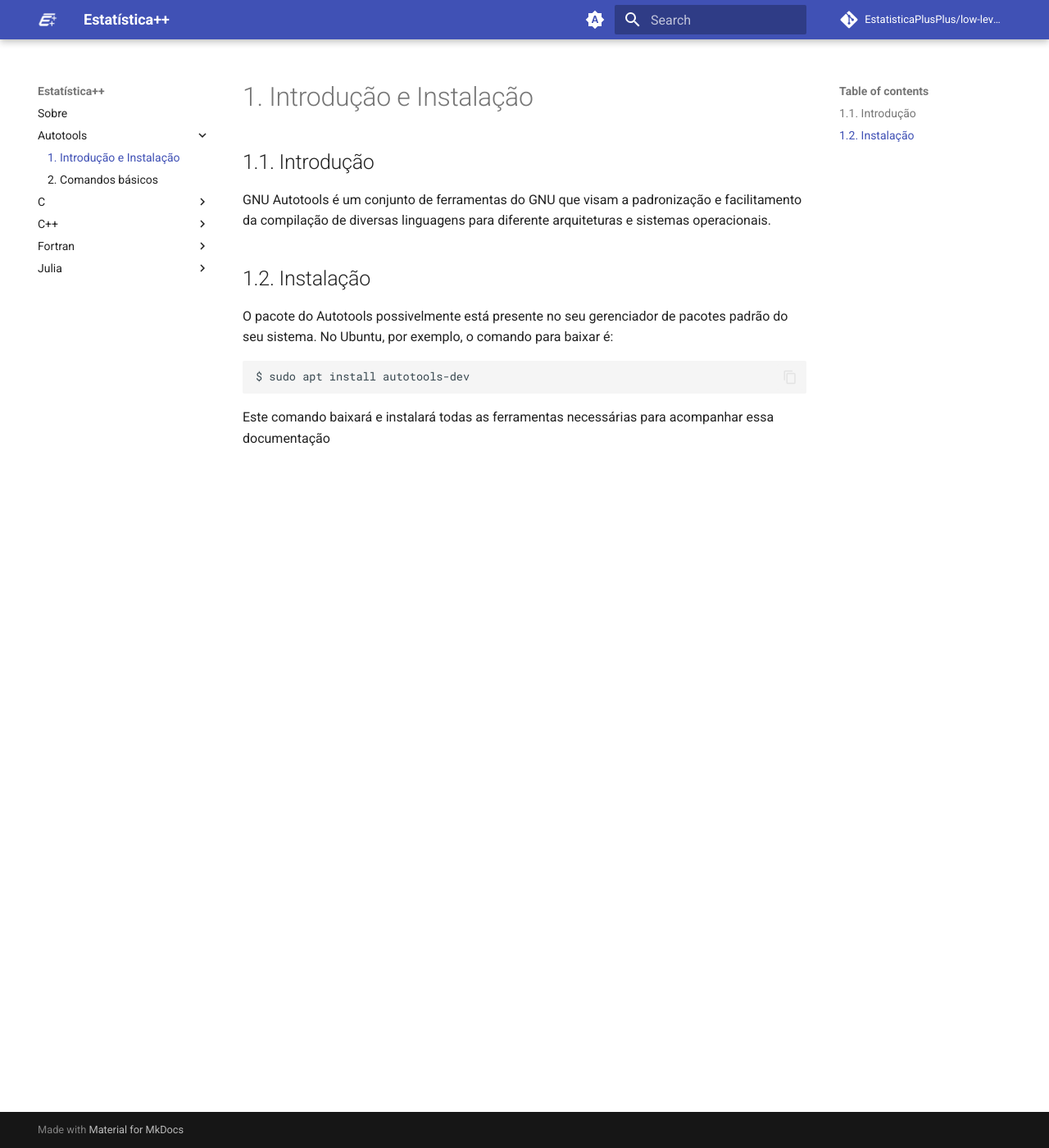
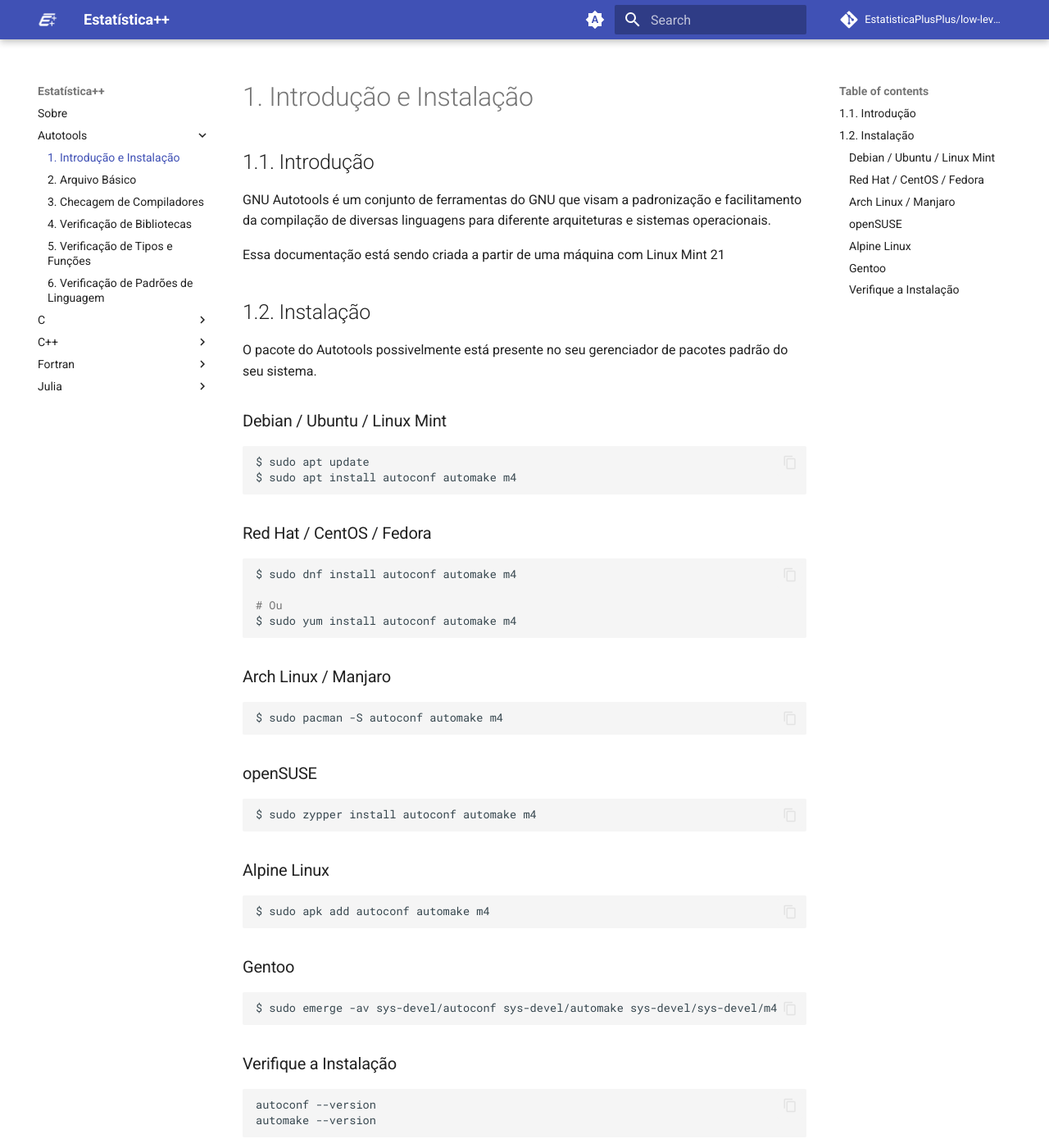
Before and after one commit to EstatisticaPlusPlus/low-level-learning, an MkDocs documentation site: the page built from docs/Autotools/capitulo_1.md, in a window 1280 px wide and 1400 px high. Shown: the whole window at 82% size. Built offline with MkDocs 1.6.1 and Material for MkDocs 9.7.7, drawn with Linux system fonts in a browser that asks for light colours; comment, search, counter and statistics services are not loaded; some of the changed text lies outside the part shown.

Commit message:
Adicionada mais documentações e reformada a estrutura da documentação

````diff
--- a/docs/Autotools/capitulo_1.md
+++ b/docs/Autotools/capitulo_1.md
@@ -9,14 +9,52 @@ GNU Autotools é um conjunto de ferramentas do GNU que visam a padronização e
 facilitamento da compilação de diversas linguagens para diferente arquiteturas
 e sistemas operacionais.
 
+Essa documentação está sendo criada a partir de uma máquina com Linux Mint 21
+
 ## 1.2. Instalação
 
 O pacote do Autotools possivelmente está presente no seu gerenciador de pacotes
-padrão do seu sistema. No Ubuntu, por exemplo, o comando para baixar é:
+padrão do seu sistema.
 
-```sh
-$ sudo apt install autotools-dev
+### Debian / Ubuntu / Linux Mint
+```bash
+$ sudo apt update
+$ sudo apt install autoconf automake m4
 ```
 
-Este comando baixará e instalará todas as ferramentas necessárias para
+### Red Hat / CentOS / Fedora
+```bash
+$ sudo dnf install autoconf automake m4
+
+# Ou
+$ sudo yum install autoconf automake m4
+```
+
+### Arch Linux / Manjaro
+```bash
+$ sudo pacman -S autoconf automake m4
+```
+
+### openSUSE
+```bash
+$ sudo zypper install autoconf automake m4
+```
+
+### Alpine Linux
+```bash
+$ sudo apk add autoconf automake m4
+```
+
+### Gentoo
+```bash
+$ sudo emerge -av sys-devel/autoconf sys-devel/automake sys-devel/sys-devel/m4
+```
+
+### Verifique a Instalação
+```bash
+autoconf --version
+automake --version
+```
+
+Estes comandos baixarão e instalarão todas as ferramentas necessárias para
 acompanhar essa documentação
````
Also changed, not shown: docs/Autotools/capitulo_2.md (+5 -54 lines), docs/Autotools/capitulo_3.md (added, +62 -0 lines), docs/Autotools/capitulo_4.md (added, +58 -0 lines), docs/Autotools/capitulo_5.md (added, +60 -0 lines), docs/Autotools/capitulo_6.md (added, +156 -0 lines), 1 other file.
